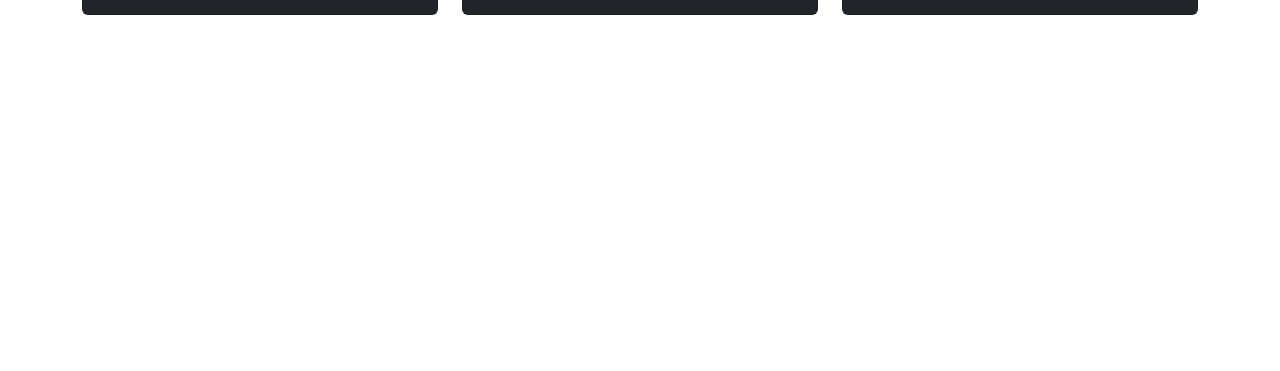
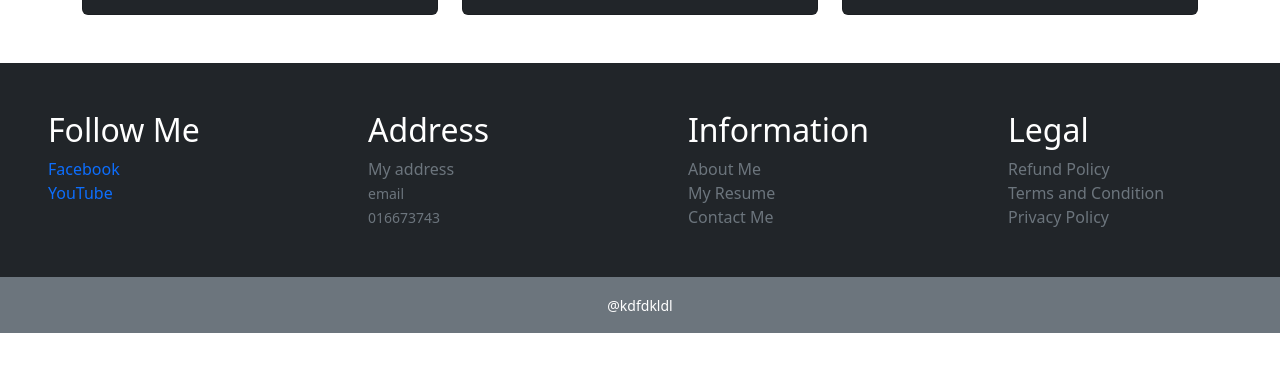
Before and after one commit to rayhan1650/fashion-paradise, a React (Create React App) app: page / in a window 1280 px wide. Shown: the part 1711-2082 px from the top of the page. After the commit the page ends 2044 px from the top, so only its background shows below. Built offline with nearby package versions, Linux system fonts and the light colour scheme.

Commit message:
footer added

```diff
--- a/src/App.js
+++ b/src/App.js
@@ -1,5 +1,6 @@
 import "./App.css";
 import Collections from "./components/Collections/Collections";
+import Footer from "./components/Footer/Footer";
 import TopBanner from "./components/TopBanner/TopBanner";
 import TopNavigation from "./components/TopNavigation/TopNavigation";
 
@@ -9,7 +10,7 @@ function App() {
       <TopNavigation />
       <TopBanner />
       <Collections />
-      <div style={{ height: 500 }}></div>
+      <Footer />
     </div>
   );
 }
--- /dev/null
+++ b/src/components/Footer/Footer.js
@@ -0,0 +1,86 @@
+import React from "react";
+import { Container, Row, Col, Card, Button, Badge } from "react-bootstrap";
+
+const Footer = () => {
+  return (
+    <div>
+      <Container fluid className="mt-5 bg-dark text-white">
+        <Row>
+          <Col lg={3} md={6} sm={12} className="p-5">
+            <h2>Follow Me</h2>
+            <a
+              className="text-decoration-none"
+              target="_blank"
+              rel="noreferrer"
+              href="https://www.facebook.com/nurmohammad.rayhan.9/"
+            >
+              {/* <FaFacebook />  */}
+              Facebook
+            </a>
+            <br />
+            <a
+              className="text-decoration-none"
+              target="_blank"
+              rel="noreferrer"
+              href="https://www.youtube.com/"
+            >
+              {/* <FaYoutube className="text-danger" />  */}
+              YouTube
+            </a>
+          </Col>
+          <Col lg={3} md={6} sm={12} className="py-5 ps-5">
+            <h2>Address</h2>
+            <p className="mb-0 text-secondary">My address</p>
+            <small className="text-secondary">
+              {/* <MdEmail className="me-1" /> */}
+              email
+            </small>
+            <br />
+            <small className="text-secondary">
+              {/* <MdCall className="me-1" /> */}
+              016673743
+            </small>
+          </Col>
+          <Col lg={3} md={6} sm={12} className="p-5">
+            <h2>Information</h2>
+            <a className="text-decoration-none text-secondary" to="/about">
+              About Me
+            </a>
+            <br />
+            <a
+              className="text-decoration-none text-secondary"
+              target="_blank"
+              rel="noreferrer"
+              href="https://drive.google.com/file/d/1EsvQcZ-IMCKBgL-W9drECCs8nlXJlaZL/view?usp=sharing"
+            >
+              My Resume
+            </a>
+            <br />
+            <a className="text-decoration-none text-secondary" to="/contact">
+              Contact Me
+            </a>
+          </Col>
+          <Col lg={3} md={6} sm={12} className="p-5">
+            <h2>Legal</h2>
+            <a className="text-decoration-none text-secondary" to="/refund">
+              Refund Policy
+            </a>
+            <br />
+            <a className="text-decoration-none text-secondary" to="/terms">
+              Terms and Condition
+            </a>
+            <br />
+            <a className="text-decoration-none text-secondary" to="/privacy">
+              Privacy Policy
+            </a>
+          </Col>
+        </Row>
+      </Container>
+      <Container fluid className="text-center bg-secondary py-3 text-white">
+        <small>@kdfdkldl</small>
+      </Container>
+    </div>
+  );
+};
+
+export default Footer;
```
